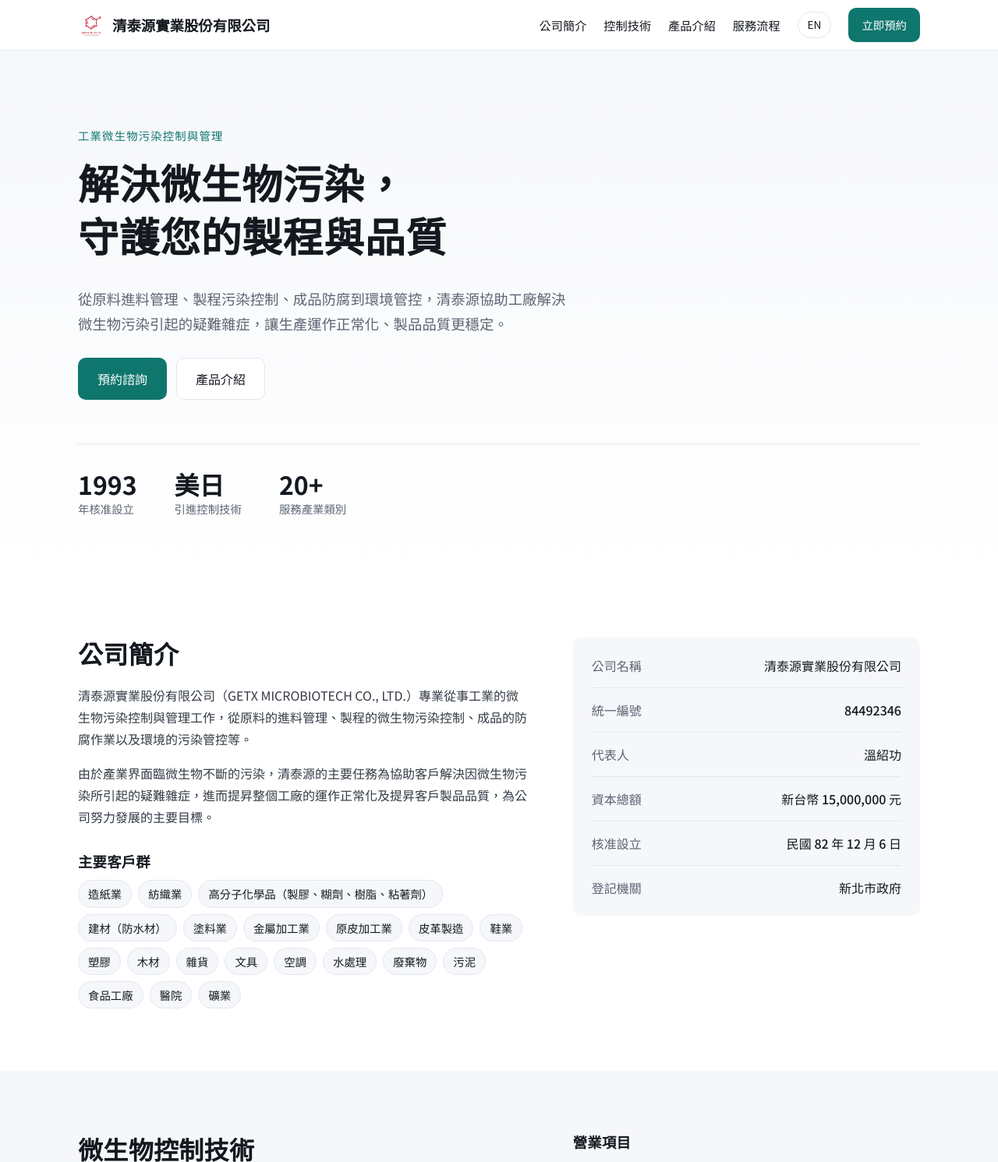
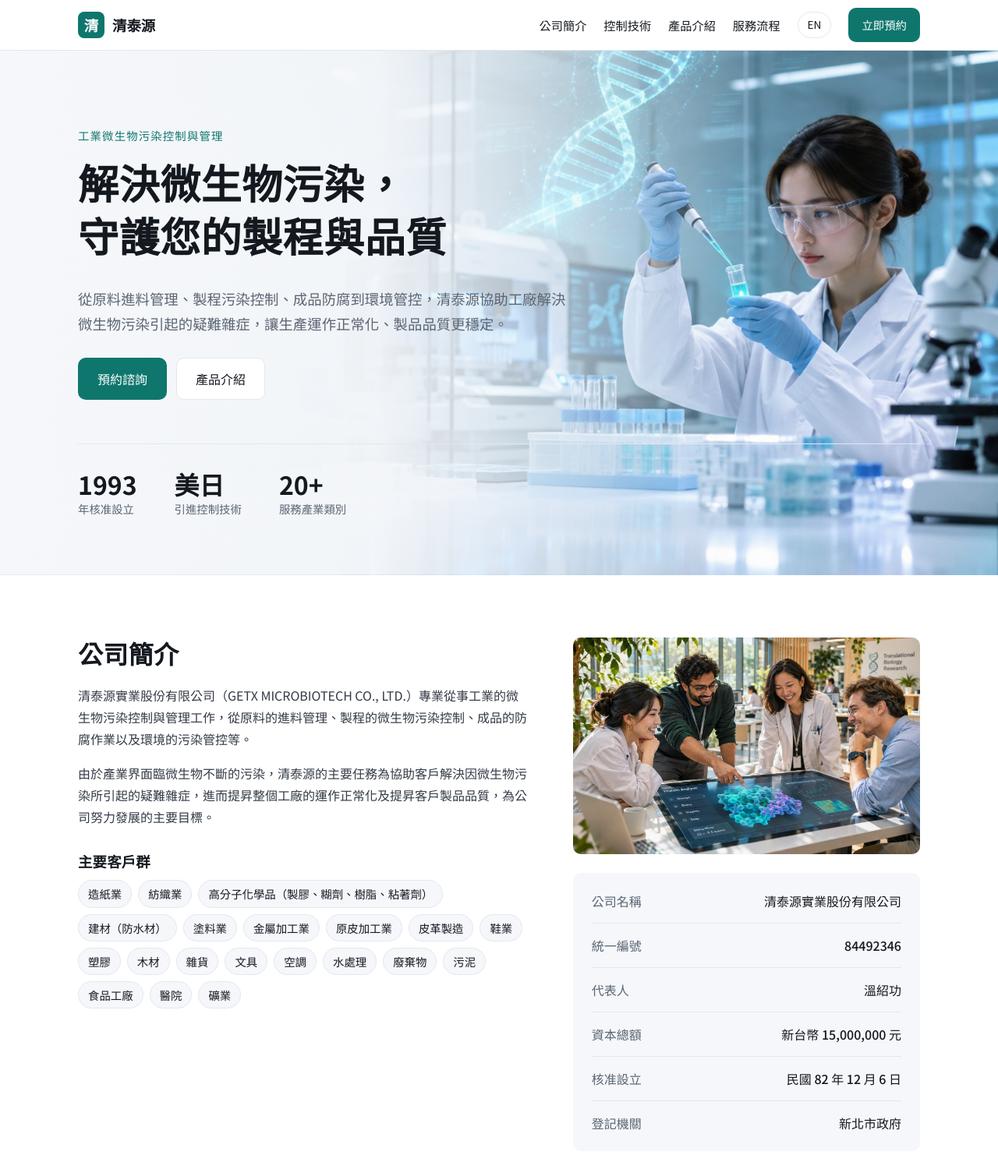
Before and after one commit to Ezumi0511-cmd/GETX-MICROBIOTECH-CO, a plain HTML site: page index.html in a window 1280 px wide. Shown: the top 1491 px of the page at 78% size. Drawn offline with Linux system fonts and the light colour scheme.

Commit message:
Add files via upload

```diff
--- a/content/about.json
+++ b/content/about.json
@@ -1,4 +1,5 @@
 {
+  "image": "/images/about-team.jpg",
   "title": {
     "zh": "公司簡介",
     "en": "About us"
--- a/content/bookingSection.json
+++ b/content/bookingSection.json
@@ -1,4 +1,5 @@
 {
+  "image": "/images/contact-nature.jpg",
   "title": {
     "zh": "預約諮詢",
     "en": "Book a consultation"
--- a/content/hero.json
+++ b/content/hero.json
@@ -1,4 +1,5 @@
 {
+  "image": "/images/hero-lab.jpg",
   "eyebrow": {
     "zh": "工業微生物污染控制與管理",
     "en": "Industrial microbial contamination control"
--- a/content/process.json
+++ b/content/process.json
@@ -5,18 +5,22 @@
   },
   "steps": [
     {
+      "image": "/images/process-1-diagnosis.jpg",
       "name": { "zh": "污染診斷", "en": "Diagnose" },
       "desc": { "zh": "了解原料、製程、成品或作業環境的微生物污染狀況。", "en": "Assess microbial contamination in raw materials, process, products or work environment." }
     },
     {
+      "image": "/images/process-2-analysis.jpg",
       "name": { "zh": "分析化驗與鑑定", "en": "Test & identify" },
       "desc": { "zh": "進行異常分析化驗，鑑定造成問題的微生物。", "en": "Analyse abnormalities and identify the microbes responsible." }
     },
     {
+      "image": "/images/process-3-treatment.jpg",
       "name": { "zh": "改善對策與治療", "en": "Treat" },
       "desc": { "zh": "提出改善對策，選用合適的微生物控制藥劑。", "en": "Propose corrective measures and select the right control agents." }
     },
     {
+      "image": "/images/process-4-monitoring.jpg",
       "name": { "zh": "追蹤檢測", "en": "Monitor" },
       "desc": { "zh": "後續追蹤檢測並持續改善，達到有效控制。", "en": "Follow-up testing and continuous improvement for effective control." }
     }
--- a/content/services.json
+++ b/content/services.json
@@ -1,4 +1,5 @@
 {
+  "image": "/images/products-banner.jpg",
   "title": {
     "zh": "產品介紹",
     "en": "Products"
--- a/content/settings.json
+++ b/content/settings.json
@@ -1,14 +1,14 @@
 {
   "brand": {
     "name": {
-      "zh": "清泰源實業股份有限公司 ",
-      "en": "GETX MICROBIOTECH"
+      "zh": "清泰源",
+      "en": "GETX"
     },
     "fullName": {
       "zh": "清泰源實業股份有限公司",
       "en": "GETX MICROBIOTECH CO., LTD."
     },
-    "logoImage": "/images/logo1-benzene.png",
+    "logoImage": "",
     "logoLetter": "清",
     "color": "#0f766e",
     "colorDark": "#115e59"
@@ -22,12 +22,13 @@
       "en": "2F, No. 40, Sec. 1, Beixin Rd., Xindian Dist., New Taipei City, Taiwan"
     },
     "hours": {
-      "zh": "09:30-17:00",
-      "en": "09:30-17:00"
+      "zh": "",
+      "en": ""
     },
     "mapUrl": "https://www.google.com/maps/search/?api=1&query=%E6%96%B0%E5%8C%97%E5%B8%82%E6%96%B0%E5%BA%97%E5%8D%80%E5%8C%97%E6%96%B0%E8%B7%AF%E4%B8%80%E6%AE%B540%E8%99%9F"
   },
   "booking": {
+    "endpoint": "",
     "slots": [
       "09:30",
       "11:00",
--- a/content/story.json
+++ b/content/story.json
@@ -1,4 +1,5 @@
 {
+  "image": "/images/tech-japan-taiwan.jpg",
   "title": {
     "zh": "微生物控制技術",
     "en": "Microbial control technology"
--- a/css/style.css
+++ b/css/style.css
@@ -91,6 +91,23 @@ img { max-width: 100%; display: block; }
 .two-col { display: grid; grid-template-columns: 1.3fr 1fr; gap: 56px; align-items: start; }
 .prose p { color: #333a45; }
 .two-col.single { grid-template-columns: 1fr; }
+
+/* ---------- Images ---------- */
+.hero.has-img {
+  background-image: linear-gradient(90deg, #f5f7fa 0%, rgba(245,247,250,.96) 38%, rgba(245,247,250,.55) 58%, rgba(245,247,250,0) 75%), var(--hero-img);
+  background-size: cover;
+  background-position: right center;
+  min-height: 640px;
+}
+.section-img, .banner-img, .contact-img { display: block; width: 100%; object-fit: cover; border-radius: var(--radius); }
+.section-img { aspect-ratio: 16 / 10; margin-bottom: 24px; }
+#storyImg { margin: 24px 0 0; }
+.banner-img { aspect-ratio: 32 / 9; margin-bottom: 32px; }
+.contact-img { aspect-ratio: 16 / 9; margin-bottom: 20px; }
+.steps li.has-img { padding: 0 0 24px; overflow: hidden; }
+.steps li.has-img::before, .steps li.has-img h3, .steps li.has-img p { padding: 0 24px; }
+.steps li.has-img::before { margin-top: 18px; }
+.step-img { width: 100%; aspect-ratio: 16 / 10; object-fit: cover; }
 [hidden] { display: none !important; }
 .industries { margin-top: 32px; }
 .chips { list-style: none; margin: 0; padding: 0; display: flex; flex-wrap: wrap; gap: 8px; }
@@ -203,6 +220,12 @@ details p { padding: 0 22px 18px; margin: 0; color: var(--muted); }
   .lang { align-self: flex-start; margin: 14px 0; }
   .nav .btn { text-align: center; }
   .hero { padding: 64px 0 48px; }
+  .hero.has-img {
+    min-height: 0;
+    background-image: linear-gradient(rgba(245,247,250,.9), rgba(245,247,250,.9)), var(--hero-img);
+    background-position: 70% center;
+  }
+  .banner-img { aspect-ratio: 16 / 7; }
   .section { padding: 56px 0; }
   .stats { gap: 28px; }
 }
--- a/index.html
+++ b/index.html
@@ -59,7 +59,10 @@
             <ul class="chips" id="industryList"></ul>
           </div>
         </div>
-        <dl class="facts" id="facts"></dl>
+        <div>
+          <img class="section-img" id="aboutImg" alt="" hidden>
+          <dl class="facts" id="facts"></dl>
+        </div>
       </div>
     </section>
 
@@ -69,6 +72,7 @@
           <h2 data-t="story.title"></h2>
           <blockquote data-t="story.quote"></blockquote>
           <div id="storyText" class="prose"></div>
+          <img class="section-img" id="storyImg" alt="" hidden>
         </div>
         <div id="storyAside">
           <h3 data-t="story.listTitle"></h3>
@@ -81,6 +85,7 @@
       <div class="wrap">
         <h2 data-t="services.title"></h2>
         <p class="section-lead" data-t="services.lead"></p>
+        <img class="banner-img" id="servicesImg" alt="" hidden>
         <div class="cards" id="serviceList"></div>
       </div>
     </section>
@@ -153,6 +158,7 @@
           </form>
         </div>
         <aside class="contact-card">
+          <img class="contact-img" id="bookingImg" alt="" hidden>
           <h3 data-t="bookingSection.contactTitle"></h3>
           <dl id="contactList"></dl>
         </aside>
--- a/js/site.js
+++ b/js/site.js
@@ -59,6 +59,16 @@
       mark.textContent = S.brand.logoLetter;
     }
 
+    // 各區塊圖片（後台清空圖片欄位時自動隱藏）
+    var hero = $("top");
+    hero.classList.toggle("has-img", !!S.hero.image);
+    // 轉成完整網址：CSS 變數裡的相對路徑會以 css/ 資料夾為基準，導致找不到圖
+    hero.style.setProperty("--hero-img", S.hero.image ? 'url("' + new URL(src(S.hero.image), document.baseURI).href + '")' : "none");
+    setImg($("aboutImg"), S.about.image, t(S.about.title));
+    setImg($("storyImg"), S.story.image, t(S.story.title));
+    setImg($("servicesImg"), S.services.image, t(S.services.title));
+    setImg($("bookingImg"), S.bookingSection.image, "");
+
     // 首頁數據
     fill($("stats"), A(S.hero.stats).map(function (s) {
       var d = el("div");
@@ -112,6 +122,14 @@
     // 服務流程
     fill($("stepList"), A(S.process.steps).map(function (s) {
       var li = el("li");
+      if (s.image) {
+        var img = el("img", "step-img");
+        img.src = src(s.image);
+        img.alt = t(s.name);
+        img.loading = "lazy";
+        li.append(img);
+        li.classList.add("has-img");
+      }
       li.append(el("h3", null, t(s.name)), el("p", null, t(s.desc)));
       return li;
     }));
@@ -130,6 +148,14 @@
 
     $("copyright").textContent =
       "© " + new Date().getFullYear() + " " + t(S.brand.fullName) + " " + t(S.ui.labels.rights);
+  }
+
+  function setImg(img, path, alt) {
+    img.hidden = !path;
+    if (!path) { img.removeAttribute("src"); return; }
+    if (img.getAttribute("src") !== src(path)) img.src = src(path);
+    img.alt = alt || "";
+    img.loading = "lazy";
   }
 
   function showSection(id, visible) {
```
Also changed, not shown: images/about-team.jpg (added), images/contact-nature.jpg (added), images/hero-lab.jpg (added), images/process-1-diagnosis.jpg (added), images/process-2-analysis.jpg (added), images/process-3-treatment.jpg (added), images/process-4-monitoring.jpg (added), images/products-banner.jpg (added), images/tech-japan-taiwan.jpg (added).
